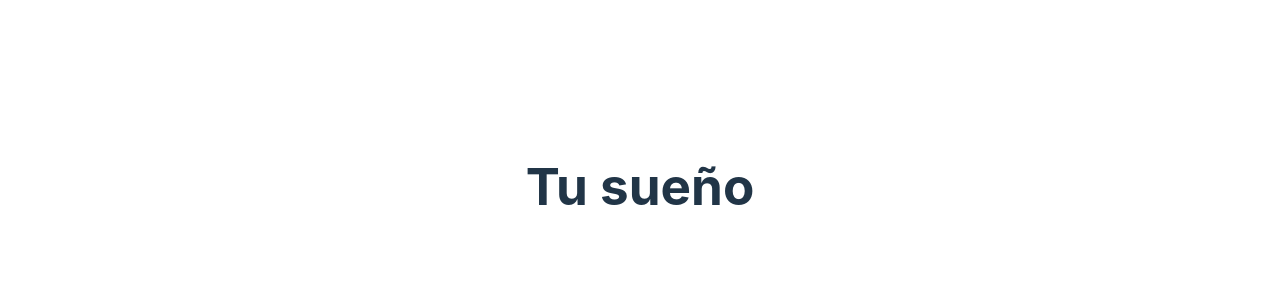
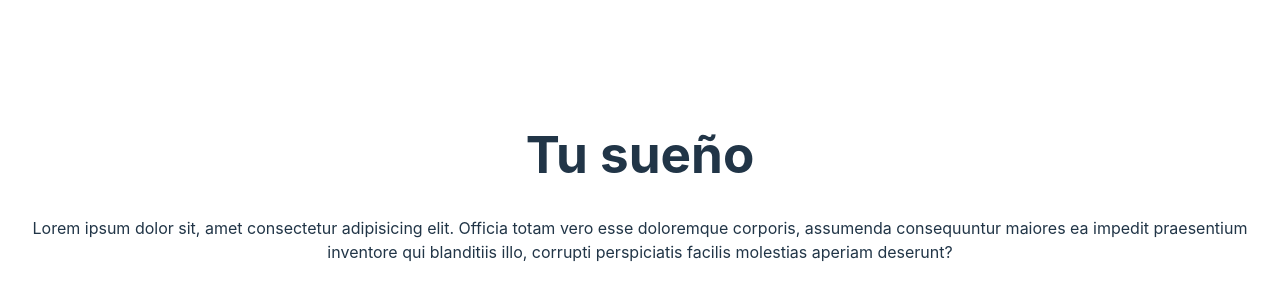
Before and after one commit to UrielGarmendia/tu-suenio-front, a React (Vite) app: page / in a window 1280 px wide. Shown: the part 214-514 px from the top of the page. Built offline with nearby package versions, Linux system fonts and the light colour scheme.

Commit message:
prueba de ramas

```diff
--- a/src/App.jsx
+++ b/src/App.jsx
@@ -4,6 +4,12 @@ function App() {
   return (
     <>
       <h1>Tu sueño</h1>
+      <p>
+        Lorem ipsum dolor sit, amet consectetur adipisicing elit. Officia totam
+        vero esse doloremque corporis, assumenda consequuntur maiores ea impedit
+        praesentium inventore qui blanditiis illo, corrupti perspiciatis facilis
+        molestias aperiam deserunt?
+      </p>
     </>
   );
 }
```
